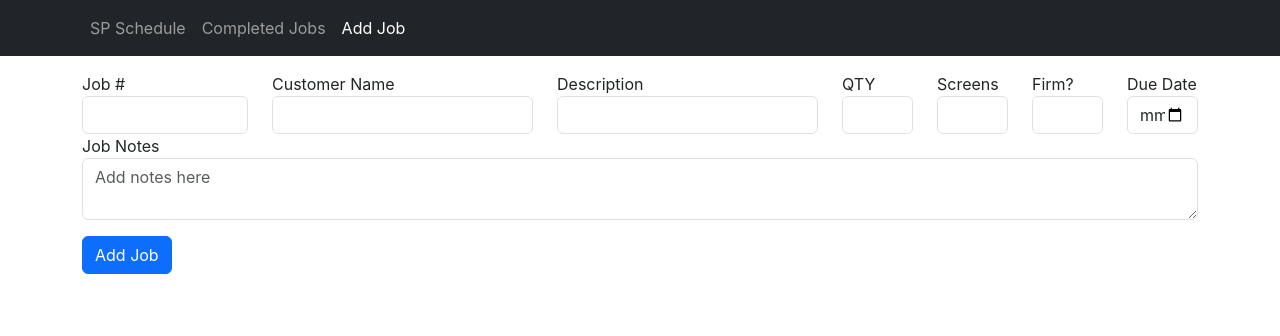
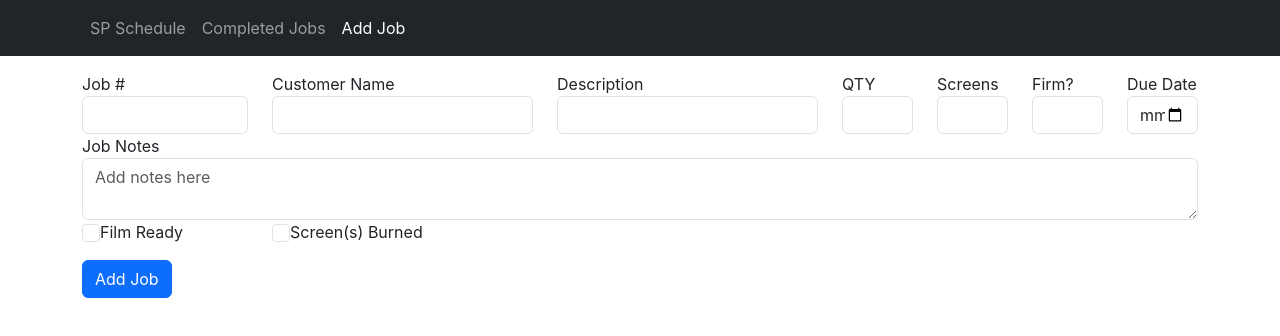
Before and after one commit to LoRo1231/lib-sp-schedule-main, a React (Create React App) app: page /addjob in a window 1280 px wide. Shown: the top 336 px of the page. Built offline with nearby package versions, Linux system fonts and the light colour scheme.

Commit message:
commiting edits 6/6

```diff
--- a/src/components/add-form.js
+++ b/src/components/add-form.js
@@ -84,9 +84,22 @@ function AddJob({ submitJob }){
                     </Col>
                 </Row>
                 <Row>
-                    <Col class="form-floating">
+                    <Col sm={12} class="form-floating">
                         <label for="floatingTextarea"> Job Notes </label>
-                        <textarea class="form-control" placeholder="Add notes here" id="jonNotes" value={jobNotes} onChange={(event) => setJobNotes(event.target.value)}></textarea>
+                        <textarea class="form-control" placeholder="Add notes here" id="jobNotes" value={jobNotes} onChange={(event) => setJobNotes(event.target.value)}></textarea>
+                    </Col>
+                </Row>
+                <Row>
+                    <Col sm={2} class="mt-3">
+                        <input class="form-check-input p-2" type="checkbox" role="switch" id="filmReady"/>
+                        <label class="form-check-label" for="flexSwitchCheckDefault"> Film Ready </label>
+                    </Col>
+                    <Col sm={2} class="mt-3">
+                        <input class="form-check-input p-2" type="checkbox" role="switch" id="screenBurned"/>
+                        <label class="form-check-label" for="flexSwitchCheckDefault"> Screen(s) Burned </label>
+                    </Col>
+                    <Col sm={8}>
+
                     </Col>
                 </Row>
 
--- a/src/components/sp-table.js
+++ b/src/components/sp-table.js
@@ -9,7 +9,7 @@ function SPTable({ jobList }){
     return(
 
         <Container>
-            <Table variant="dark text-center mt-4 hover striped">
+            <Table variant="dark text-center mt-4">
                 <thead>
                     <Row className='h5 dflex align-items-center'>
                         <Col sm={2}> Job # </Col>
@@ -32,11 +32,20 @@ function SPTable({ jobList }){
                             <Col sm={1}> {job.screens} </Col>
                             <Col sm={1}> {job.firmDate} </Col>
                             <Col sm={1}> {job.dueDate} </Col>
-                                <Row>
-                                    <Col class=" container badge text-bg-secondary">
-                                        {job.jobNotes}
-                                     </Col>
-                                </Row>
+                            <Col sm={12}>
+                               <p class="container noteColor left"> {job.jobNotes} </p>
+                            </Col>
+                            <Col sm={2}>
+                                <input class="form-check-input m-3" type="checkbox" role="switch" id="filmReady"/>
+                                <label class="form-check-label mt-3" for="flexSwitchCheckDefault"> Film Ready </label>
+                            </Col>
+                            <Col sm={2}>
+                                <input class="form-check-input m-3" type="checkbox" role="switch" id="screenBurned"/>
+                                <label class="form-check-label mt-3" for="flexSwitchCheckDefault"> Screen(s) Burned </label>
+                            </Col>
+                            <Col sm={8}>
+
+                            </Col>
                         </Row>)}
 
                     </tbody>
--- a/src/index.css
+++ b/src/index.css
@@ -15,3 +15,12 @@ code {
 .left {
   text-align: left;
 }
+
+.noteColor {
+  background-color: #ECECEC;
+  color: black
+}
+
+.theadColor {
+  background-color: #54B948;
+}
```
